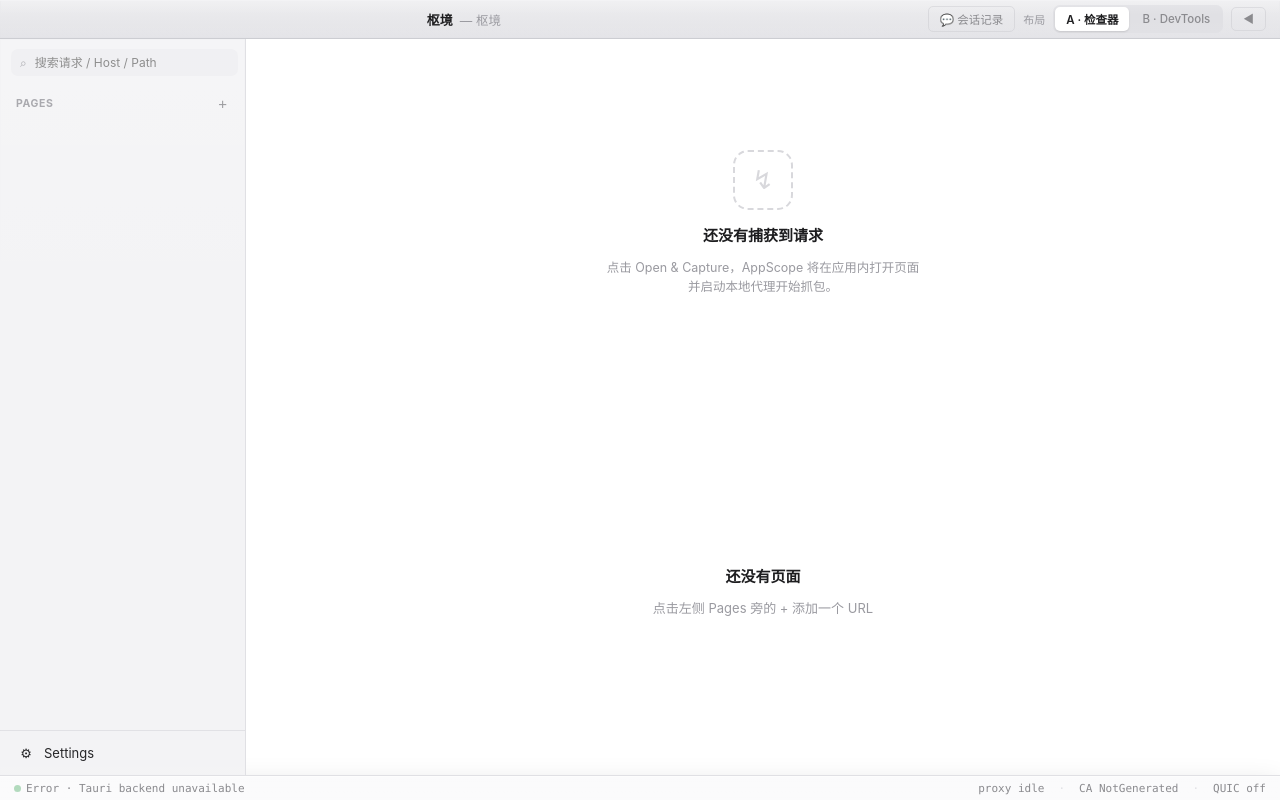
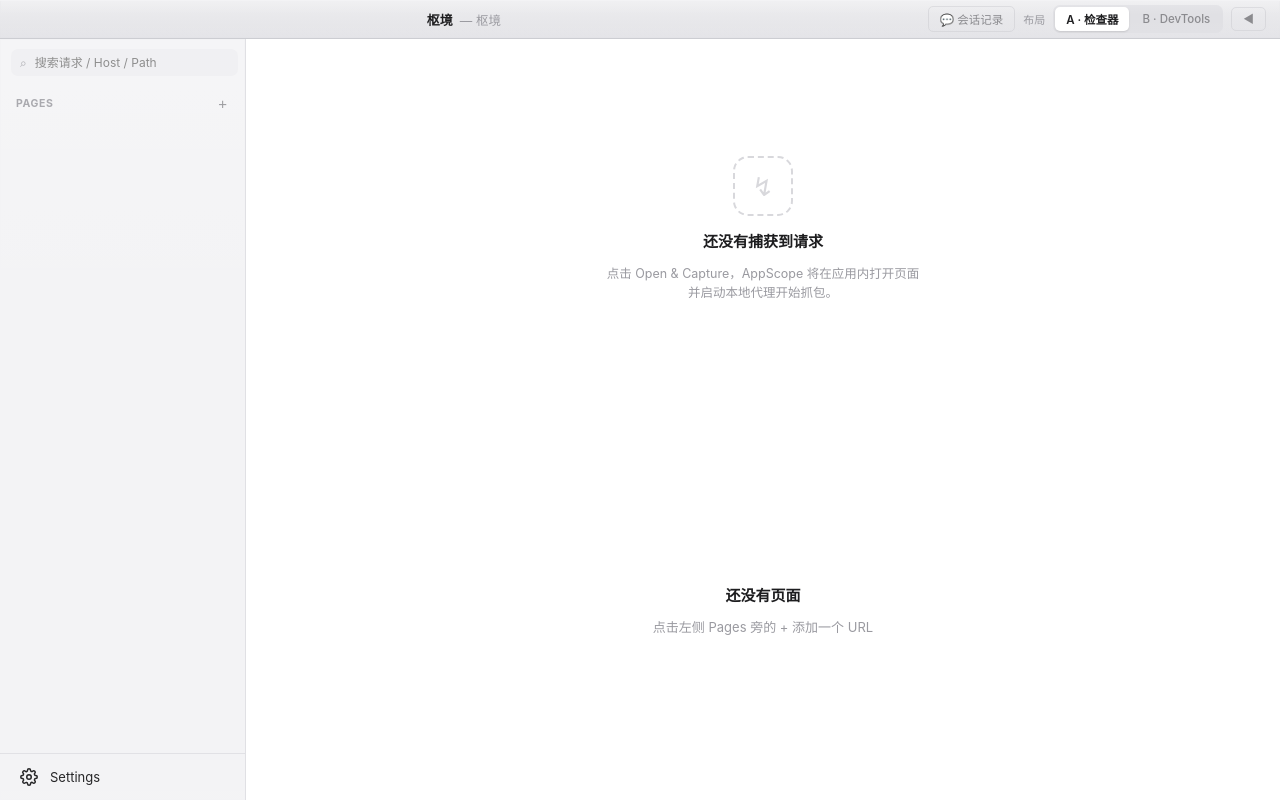
Before and after one commit to qianh/ai-desktop, a React (Vite) app: page / in a window 1280 px wide. Built offline with nearby package versions, Linux system fonts and the light colour scheme.

Commit message:
feat: 侧边栏 Page 条目显示真实网站 favicon 并移除状态栏

```diff
--- a/src/App.tsx
+++ b/src/App.tsx
@@ -20,7 +20,6 @@ import {
 
 import type { Flow, InterceptedFetch, Page } from "./types";
 import TitleBar from "./components/TitleBar";
-import StatusBar from "./components/StatusBar";
 import Sidebar from "./components/Sidebar";
 import SessionsWorkspace from "./components/SessionsWorkspace";
 
@@ -50,7 +49,7 @@ import AddPageModal from "./components/modals/AddPageModal";
 import CertGuideModal from "./components/modals/CertGuideModal";
 import DeletePageModal from "./components/modals/DeletePageModal";
 import { useCertHandlers } from "./hooks/useCertHandlers";
-import { APP_STATUS_BAR_H, APP_TITLE_BAR_H } from "./lib/chromeLayout";
+import { APP_TITLE_BAR_H } from "./lib/chromeLayout";
 
 type NavMode = "sessions" | "records" | "settings";
 type ModalKind = null | "addPage" | "certGuide";
@@ -66,7 +65,7 @@ export default function App() {
   const [flowsByPage, setFlowsByPage] = useState<Record<string, Flow[]>>({});
   const [sessionsByPage, setSessionsByPage] = useState<Record<string, string>>({});
   const [sessionMetaByPage, setSessionMetaByPage] = useState<Record<string, PageSessionMeta>>({});
-  const [error, setError] = useState<string | null>(null);
+  const [, setError] = useState<string | null>(null);
   const [loading, setLoading] = useState(true);
 
   const [navMode, setNavMode] = useState<NavMode>("sessions");
@@ -232,14 +231,6 @@ export default function App() {
         ? active.name
         : DEFAULT_PAGE_DISPLAY_NAME
       : "枢境";
-
-  const statusLeft = error
-    ? `Error · ${error}`
-    : loading
-    ? "Loading…"
-    : recording
-    ? "Recording"
-    : "Idle";
 
   const toggleInspector = useCallback(() => setInspectorOpen((v) => !v), []);
 
@@ -584,7 +575,7 @@ export default function App() {
           background: "var(--c-bg)",
           overflow: "hidden",
           display: "grid",
-          gridTemplateRows: `${APP_TITLE_BAR_H}px 1fr ${APP_STATUS_BAR_H}px`,
+          gridTemplateRows: `${APP_TITLE_BAR_H}px 1fr`,
           gridTemplateColumns: "1fr",
         }}
       >
@@ -663,15 +654,6 @@ export default function App() {
             )}
           </div>
         </div>
-
-        <StatusBar
-          statusLeft={statusLeft}
-          live={recording}
-          hasPageSession={!!activeSessionMeta}
-          proxyPort={activeSessionMeta?.proxyPort}
-          certState={certState}
-          quicDisabled={toggles.quic}
-        />
       </div>
 
       {(modal != null || deleteTarget != null) && (
--- a/src/components/Sidebar.tsx
+++ b/src/components/Sidebar.tsx
@@ -1,5 +1,5 @@
 // Left sidebar — search, Chat, session records, Pages, Certificates, Settings.
-import { forwardRef, type CSSProperties } from "react";
+import { forwardRef, useState, type CSSProperties } from "react";
 import type { Page } from "../types";
 import {
   DEFAULT_PAGE_DISPLAY_NAME,
@@ -68,6 +68,14 @@ const itemBtn: CSSProperties = {
   padding: "6px 0 6px 9px",
   textAlign: "left",
 };
+const pageRowStyle: CSSProperties = {
+  ...listRowStyle("visible"),
+  gap: 4,
+};
+const pageItemBtn: CSSProperties = {
+  ...itemBtn,
+  padding: "6px 0",
+};
 const deleteBtn: CSSProperties = {
   appearance: "none",
   border: "none",
@@ -95,30 +103,95 @@ const collapseToggle: CSSProperties = {
   alignItems: "center",
   justifyContent: "center",
 };
-function collapsedIconBtn(sel: boolean): CSSProperties {
+function collapsedPageBtn(sel: boolean): CSSProperties {
   return {
-    ...collapseToggle,
+    appearance: "none",
+    border: "none",
     background: sel ? "var(--c-accent-soft)" : "none",
+    cursor: "pointer",
+    display: "flex",
+    alignItems: "center",
+    justifyContent: "center",
     width: 28,
     height: 28,
     borderRadius: 7,
-    fontSize: 12,
-    fontWeight: 600,
+    padding: 0,
+    position: "relative",
   };
+}
+
+function faviconSrc(host?: string): string | null {
+  if (!host) return null;
+  try {
+    const { origin } = new URL(host);
+    return `${origin}/favicon.ico`;
+  } catch {
+    return null;
+  }
+}
+
+function PageIcon({
+  letter,
+  color,
+  capturing,
+  host,
+}: {
+  letter: string;
+  color: string;
+  capturing?: boolean;
+  host?: string;
+}) {
+  const [loaded, setLoaded] = useState(false);
+  const src = faviconSrc(host);
+
+  return (
+    <span style={{ position: "relative", flex: "none", width: 24, height: 24 }}>
+      <span style={{ ...iconStyle(color), opacity: loaded ? 0 : 1 }}>{letter}</span>
+      {src && (
+        <img
+          src={src}
+          width={16}
+          height={16}
+          alt=""
+          style={{ position: "absolute", top: 4, left: 4, borderRadius: 3, opacity: loaded ? 1 : 0 }}
+          onLoad={() => setLoaded(true)}
+        />
+      )}
+      {capturing && <span className="asc-page-status asc-page-status--live" aria-hidden />}
+    </span>
+  );
 }
 
 function reportingTip(enabled: boolean): string {
   return enabled ? "拦截与上报：已开启" : "拦截与上报：已关闭";
 }
 
+function SettingsIcon({ size = 18 }: { size?: number }) {
+  return (
+    <svg
+      width={size}
+      height={size}
+      viewBox="0 0 24 24"
+      fill="none"
+      stroke="currentColor"
+      strokeWidth="2"
+      strokeLinecap="round"
+      strokeLinejoin="round"
+      aria-hidden
+    >
+      <circle cx="12" cy="12" r="3" />
+      <path d="M19.4 15a1.65 1.65 0 0 0 .33 1.82l.06.06a2 2 0 1 1-2.83 2.83l-.06-.06a1.65 1.65 0 0 0-1.82-.33 1.65 1.65 0 0 0-1 1.51V21a2 2 0 1 1-4 0v-.09A1.65 1.65 0 0 0 9 19.4a1.65 1.65 0 0 0-1.82.33l-.06.06a2 2 0 1 1-2.83-2.83l.06-.06A1.65 1.65 0 0 0 4.68 15a1.65 1.65 0 0 0-1.51-1H3a2 2 0 1 1 0-4h.09A1.65 1.65 0 0 0 4.6 9a1.65 1.65 0 0 0-.33-1.82l-.06-.06a2 2 0 1 1 2.83-2.83l.06.06A1.65 1.65 0 0 0 9 4.68a1.65 1.65 0 0 0 1-1.51V3a2 2 0 1 1 4 0v.09a1.65 1.65 0 0 0 1 1.51 1.65 1.65 0 0 0 1.82-.33l.06-.06a2 2 0 1 1 2.83 2.83l-.06.06A1.65 1.65 0 0 0 19.4 9a1.65 1.65 0 0 0 1.51 1H21a2 2 0 1 1 0 4h-.09a1.65 1.65 0 0 0-1.51 1z" />
+    </svg>
+  );
+}
+
 type ReportingToggleProps = {
   pageId: string;
   enabled: boolean;
-  compact?: boolean;
   onToggle: (pageId: string, enabled: boolean) => void | Promise<void>;
 };
 
-function ReportingToggle({ pageId, enabled, compact, onToggle }: ReportingToggleProps) {
+function ReportingToggle({ pageId, enabled, onToggle }: ReportingToggleProps) {
   const tip = reportingTip(enabled);
   const btnStyle: CSSProperties = {
     appearance: "none",
@@ -130,9 +203,6 @@ function ReportingToggle({ pageId, enabled, compact, onToggle }: ReportingToggle
     lineHeight: 1,
     color: enabled ? ACCENT : "var(--c-text-3)",
     background: enabled ? "var(--c-accent-soft)" : "transparent",
-    ...(compact
-      ? { width: 18, height: 14, borderRadius: 4, fontSize: 9, padding: 0 }
-      : {
     flex: "none",
     width: 22,
     height: 22,
@@ -141,7 +211,6 @@ function ReportingToggle({ pageId, enabled, compact, onToggle }: ReportingToggle
     position: "relative",
     zIndex: 2,
     transition: "background 0.12s ease, color 0.12s ease",
-        }),
   };
 
   return (
@@ -230,48 +299,33 @@ const Sidebar = forwardRef<HTMLDivElement, Props>(function Sidebar(p, ref) {
           <button
             onClick={() => p.onSelect(chatPage.id)}
             title={DEFAULT_PAGE_DISPLAY_NAME}
-            style={{
-              ...collapsedIconBtn(rowSelected(chatPage.id)),
-              color: chatPage.color || "#5a5a5e",
-              position: "relative",
-            }}
+            style={collapsedPageBtn(rowSelected(chatPage.id))}
           >
-            C
-            {chatPage.status === "capturing" && (
-              <span className="asc-page-status asc-page-status--live" aria-hidden />
-            )}
+            <PageIcon
+              letter={chatPage.letter}
+              color={chatPage.color}
+              capturing={chatPage.status === "capturing"}
+              host={chatPage.host}
+            />
           </button>
         )}
         {otherPages.map((pg) => {
           const sel = rowSelected(pg.id);
           const isCapturing = pg.status === "capturing";
           return (
-            <div
+            <button
               key={pg.id}
-              style={{ display: "flex", flexDirection: "column", alignItems: "center", gap: 1 }}
-            >
-              <button
               onClick={() => p.onSelect(pg.id)}
               title={pg.name}
-                style={{ ...collapsedIconBtn(sel), color: pg.color || "#5a5a5e", position: "relative" }}
+              style={collapsedPageBtn(sel)}
             >
-                {pg.letter}
-                {isCapturing && (
-                  <span className="asc-page-status asc-page-status--live" aria-hidden />
-                )}
+              <PageIcon letter={pg.letter} color={pg.color} capturing={isCapturing} host={pg.host} />
             </button>
-              <ReportingToggle
-                pageId={pg.id}
-                enabled={pg.interceptReportingEnabled}
-                compact
-                onToggle={p.onToggleInterceptReporting}
-              />
-            </div>
           );
         })}
         <div style={{ flex: 1 }} />
         <button onClick={p.onSettings} title="Settings" style={{ ...collapseToggle, marginBottom: 8 }}>
-          ⚙
+          <SettingsIcon size={18} />
         </button>
       </div>
     );
@@ -313,12 +367,12 @@ const Sidebar = forwardRef<HTMLDivElement, Props>(function Sidebar(p, ref) {
             style={{ ...listRowStyle("visible"), marginBottom: 4 }}
           >
             <button onClick={() => p.onSelect(chatPage.id)} style={itemBtn}>
-              <span style={{ position: "relative", flex: "none", display: "flex" }}>
-                <span style={iconStyle(chatPage.color)}>{chatPage.letter}</span>
-                {chatPage.status === "capturing" && (
-                  <span className="asc-page-status asc-page-status--live" aria-hidden />
-                )}
-              </span>
+              <PageIcon
+                letter={chatPage.letter}
+                color={chatPage.color}
+                capturing={chatPage.status === "capturing"}
+                host={chatPage.host}
+              />
               <span style={{ flex: 1, textAlign: "left", minWidth: 0, overflow: "hidden" }}>
                 <span
                   style={{
@@ -377,15 +431,15 @@ const Sidebar = forwardRef<HTMLDivElement, Props>(function Sidebar(p, ref) {
             <div
               key={pg.id}
               className={listRowClass(sel)}
-              style={listRowStyle("visible")}
+              style={pageRowStyle}
             >
-              <button onClick={() => p.onSelect(pg.id)} style={itemBtn}>
-                <span style={{ position: "relative", flex: "none", display: "flex" }}>
-                  <span style={iconStyle(pg.color)}>{pg.letter}</span>
-                  {isCapturing && (
-                    <span className="asc-page-status asc-page-status--live" aria-hidden />
-                  )}
-                </span>
+              <ReportingToggle
+                pageId={pg.id}
+                enabled={reportingOn}
+                onToggle={p.onToggleInterceptReporting}
+              />
+              <button onClick={() => p.onSelect(pg.id)} style={pageItemBtn}>
+                <PageIcon letter={pg.letter} color={pg.color} capturing={isCapturing} host={pg.host} />
                 <span style={{ flex: 1, textAlign: "left", minWidth: 0, overflow: "hidden" }}>
                   <span style={{ display: "block", fontSize: 12.5, fontWeight: 500, color: "var(--c-text)", whiteSpace: "nowrap", overflow: "hidden", textOverflow: "ellipsis" }}>
                     {pg.name}
@@ -393,11 +447,6 @@ const Sidebar = forwardRef<HTMLDivElement, Props>(function Sidebar(p, ref) {
                   <span style={{ display: "block", fontSize: 11, color: "var(--c-text-4)", whiteSpace: "nowrap", overflow: "hidden", textOverflow: "ellipsis" }}>{pg.host}</span>
                 </span>
               </button>
-              <ReportingToggle
-                pageId={pg.id}
-                enabled={reportingOn}
-                onToggle={p.onToggleInterceptReporting}
-              />
               <button
                 onClick={(e) => {
                   e.preventDefault();
@@ -420,7 +469,9 @@ const Sidebar = forwardRef<HTMLDivElement, Props>(function Sidebar(p, ref) {
       {/* footer nav */}
       <div style={{ borderTop: "1px solid var(--c-border-2)", padding: 8, display: "flex", flexDirection: "column", gap: 2 }}>
         <button onClick={p.onSettings} style={navSel(p.navMode === "settings")}>
-          <span style={{ width: 18, textAlign: "center", fontSize: 13 }}>⚙</span>
+          <span style={{ width: 24, flex: "none", display: "flex", alignItems: "center", justifyContent: "center" }}>
+            <SettingsIcon size={18} />
+          </span>
           <span style={{ flex: 1, textAlign: "left" }}>Settings</span>
         </button>
       </div>
--- a/src/components/StatusBar.tsx
+++ /dev/null
@@ -1,72 +0,0 @@
-// Bottom status bar — proxy / CA / QUIC state.
-import { APP_STATUS_BAR_H } from "../lib/chromeLayout";
-
-type Props = {
-  statusLeft: string;
-  live: boolean;
-  hasPageSession?: boolean;
-  proxyPort?: number | null;
-  certState: string;
-  quicDisabled: boolean;
-};
-
-function formatConnectionLabel(hasPageSession: boolean, proxyPort?: number | null): string {
-  if (!hasPageSession) return "proxy idle";
-  if (proxyPort === 0) return "direct";
-  if (proxyPort != null && proxyPort > 0) return `proxy 127.0.0.1:${proxyPort}`;
-  return "proxy idle";
-}
-
-function certColor(state: string): string {
-  if (state === "Trusted") return "#30a14e";
-  if (state === "Installed" || state === "Generated") return "#c97b20";
-  return "var(--c-text-3)";
-}
-
-export default function StatusBar({
-  statusLeft,
-  live,
-  hasPageSession = false,
-  proxyPort,
-  certState,
-  quicDisabled,
-}: Props) {
-  return (
-    <div
-      className="asc-glass-chrome liquid-glass"
-      data-asc-region="statusbar"
-      data-depth="1"
-      style={{
-        height: APP_STATUS_BAR_H,
-        flex: "none",
-        display: "flex",
-        alignItems: "center",
-        gap: 14,
-        padding: "0 14px",
-        background: "var(--c-bg-2)",
-        borderTop: "1px solid var(--c-border-2)",
-        font: "11px ui-monospace,'SF Mono',Menlo,monospace",
-        color: "var(--c-text-3)",
-      }}
-    >
-      <span style={{ display: "flex", alignItems: "center", gap: 5 }}>
-        <span
-          style={{
-            width: 7,
-            height: 7,
-            borderRadius: "50%",
-            background: live ? "#30a14e" : "var(--c-border-3)",
-            animation: live ? "ascPulse 1.6s infinite" : undefined,
-          }}
-        />
-        {statusLeft}
-      </span>
-      <div style={{ flex: 1 }} />
-      <span>{formatConnectionLabel(hasPageSession, proxyPort)}</span>
-      <span style={{ color: "var(--c-border-2)" }}>·</span>
-      <span style={{ color: certColor(certState) }}>CA {certState}</span>
-      <span style={{ color: "var(--c-border-2)" }}>·</span>
-      <span>{quicDisabled ? "QUIC off" : "QUIC on"}</span>
-    </div>
-  );
-}
--- a/src/components/TitleBar.tsx
+++ b/src/components/TitleBar.tsx
@@ -32,6 +32,7 @@ export default function TitleBar({
       className="asc-titlebar asc-glass-chrome liquid-glass"
       data-asc-region="titlebar"
       data-depth="1"
+      data-tauri-drag-region
       style={{
         height: APP_TITLE_BAR_H,
         flex: "none",
@@ -44,13 +45,12 @@ export default function TitleBar({
       }}
     >
       <div
-        data-tauri-drag-region
         style={{ flex: 1, display: "flex", alignItems: "center", justifyContent: "center", gap: 7 }}
       >
         <span style={{ fontSize: 13, fontWeight: 600, color: "var(--c-text)" }}>枢境</span>
         <span style={{ fontSize: 12.5, color: "var(--c-text-4)" }}>— {titleSuffix}</span>
       </div>
-      <div style={{ display: "flex", alignItems: "center", gap: 8 }}>
+      <div data-tauri-no-drag style={{ display: "flex", alignItems: "center", gap: 8 }}>
         <button
           onClick={onOpenSessionRecords}
           title="会话记录"
--- a/src/lib/chromeLayout.ts
+++ b/src/lib/chromeLayout.ts
@@ -1,3 +1,2 @@
 /** App chrome heights — keep in sync with src-tauri/src/page_webview.rs */
 export const APP_TITLE_BAR_H = 39;
-export const APP_STATUS_BAR_H = 25;
```
Also changed, not shown: 3 other files (tests, documents, lock files or other folders). Lines whose indentation alone changed are shown as unchanged.
